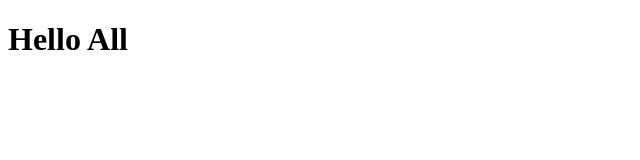
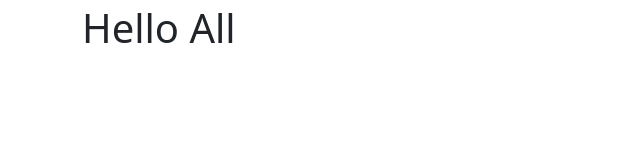
Before and after one commit to tgnecula/portfolio, a plain HTML site: page index.html in a window 1280 px wide. Shown: the whole page, without its empty margins (0-640 px from the left). Drawn offline with nearby package versions, Linux system fonts and the light colour scheme.

Commit message:
added boostrap

```diff
--- a/index.html
+++ b/index.html
@@ -4,8 +4,15 @@
     <meta charset="UTF-8">
     <meta name="viewport" content="width=device-width, initial-scale=1.0">
     <title>Theodor </title>
+    <link href="https://cdn.jsdelivr.net/npm/bootstrap@5.3.2/dist/css/bootstrap.min.css" rel="stylesheet" integrity="sha384-T3c6CoIi6uLrA9TneNEoa7RxnatzjcDSCmG1MXxSR1GAsXEV/Dwwykc2MPK8M2HN" crossorigin="anonymous">
 </head>
 <body>
-    <h1>Hello All</h1>
+
+    <div class="container mt-1">
+        <h1>Hello All</h1>
+
+    </div>
+
+    <script src="https://cdn.jsdelivr.net/npm/bootstrap@5.3.2/dist/js/bootstrap.bundle.min.js" integrity="sha384-C6RzsynM9kWDrMNeT87bh95OGNyZPhcTNXj1NW7RuBCsyN/o0jlpcV8Qyq46cDfL" crossorigin="anonymous"></script>
 </body>
 </html>
```
